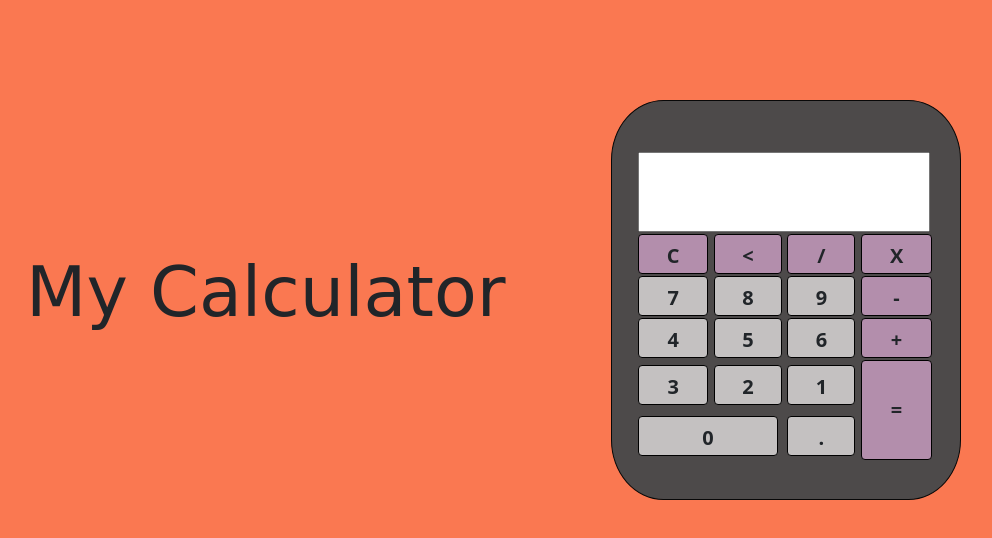
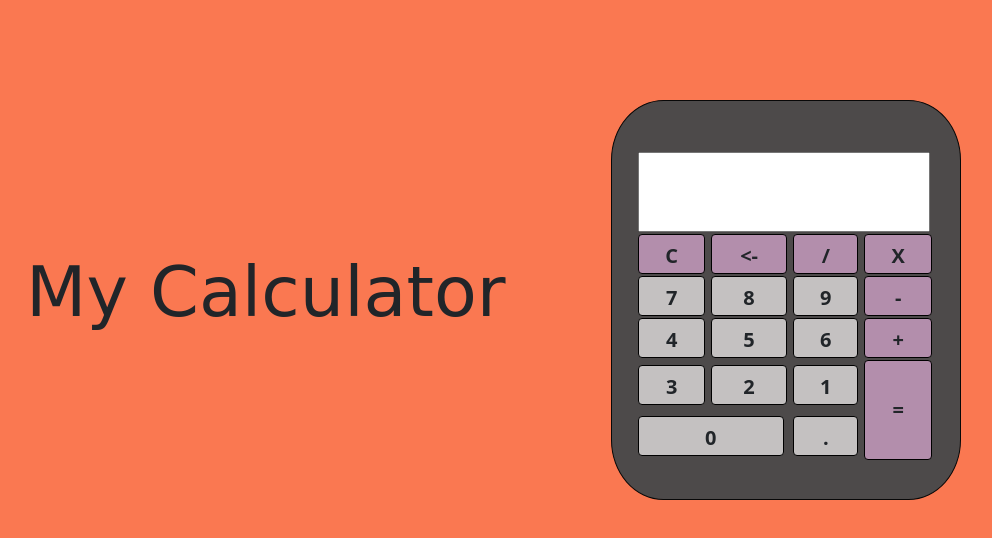
Before and after one commit to dhanyapushkaran/calculator_dhanya, a plain HTML site: page index.html in a window 1280 px wide. Shown: the whole page, without its empty margins (136-1128 px from the left). Drawn offline with nearby package versions, Linux system fonts and the light colour scheme.

Commit message:
update calc

```diff
--- a/index.html
+++ b/index.html
@@ -29,7 +29,7 @@
             </tr>
             <tr>
                 <td><input type="button" class="btn btn_1" value="C" onclick="clearBox()"></td>
-                <td><input type="button" class="btn btn_1" value="<" onclick="DeleteNumber()"></td>
+                <td><input type="button" class="btn btn_1" value="<-" onclick="DeleteNumber()"></td>
                 <td><input type="button" class="btn btn_1" value="/" onclick="displayNumber('/')"></td>
                 <td><input type="button" class="btn btn_1" value="X" onclick="displayNumber('*')"></td>
             </tr>
```
